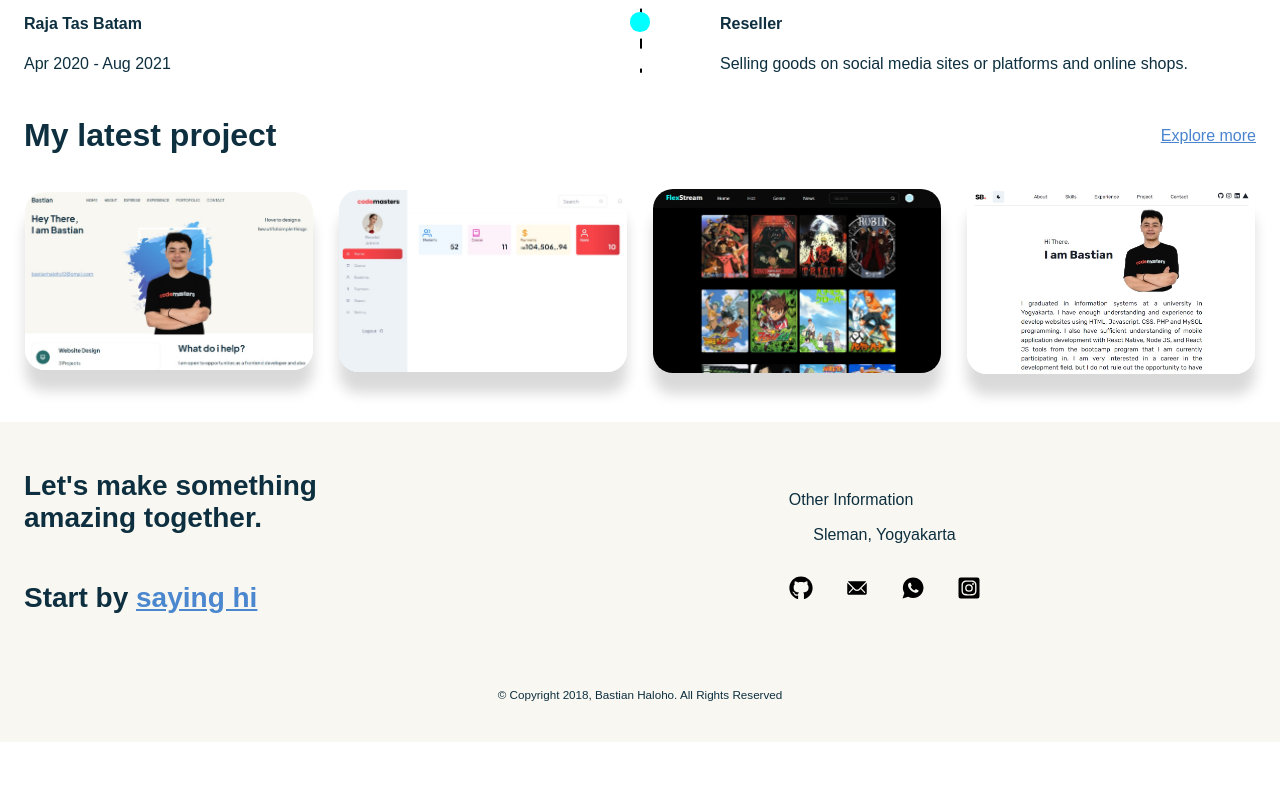
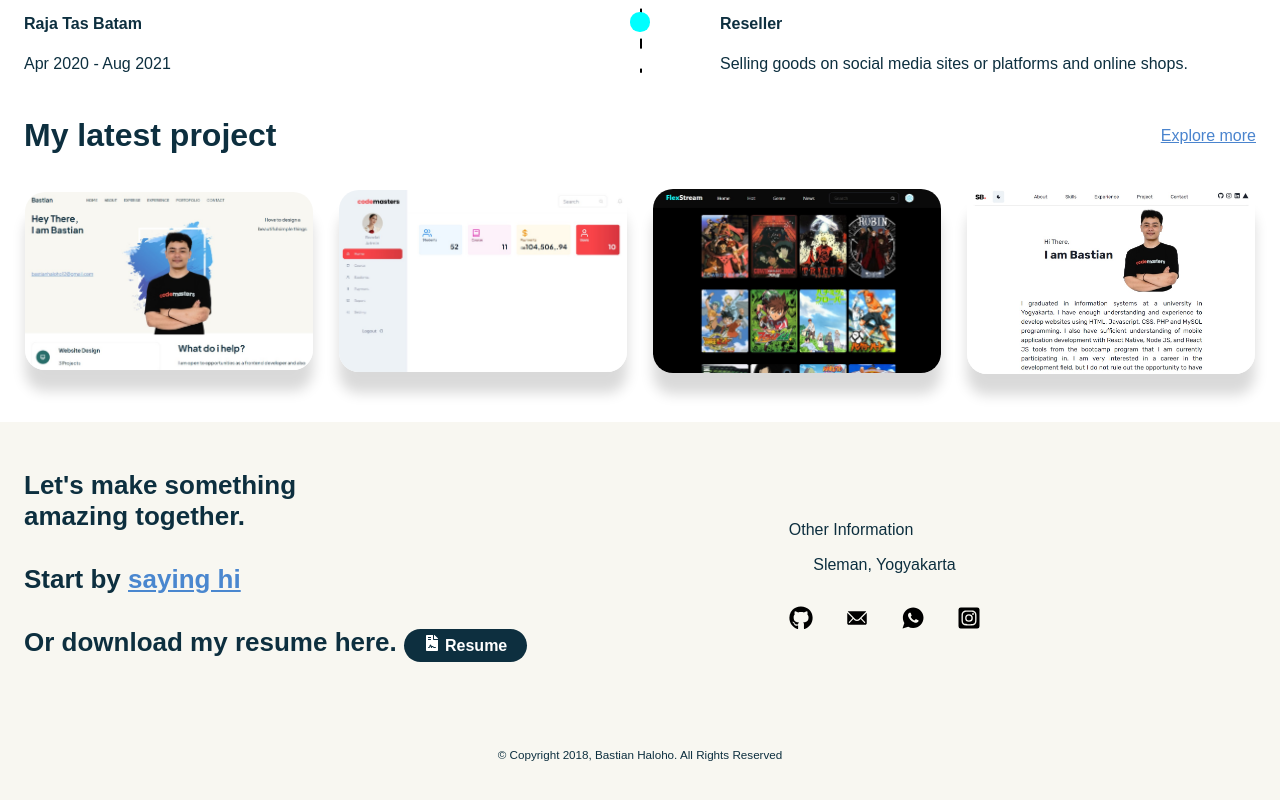
Before and after one commit to garfieldvans/port-v03, a React (Vite) app: page / in a window 1280 px wide. Shown: the part 1678-2478 px from the top of the page. Before the commit the page ends 2420 px from the top, so only its background shows below. Built offline with nearby package versions, Linux system fonts and the light colour scheme; some icons are missing; a web font is replaced by a local one.

Commit message:
menu bug fix2

```diff
--- a/src/Hooks/useOutsideAlert.jsx
+++ b/src/Hooks/useOutsideAlert.jsx
@@ -1,16 +1,19 @@
 import { useEffect, useState } from "react";
 
-export default function useOutsideAlerter({menuRef, setMenuOpened}) {
+export default function useOutsideAlerter({menuRef, setMenuOpened, menuBtnRef}) {
   const viewport_width = document.documentElement.clientWidth;
   useEffect(() => {
     /**
      * Alert if clicked on outside of element
      */
     function handleClickOutside(event) {
-      if (menuRef.current && !menuRef.current.contains(event.target)) {
-        if (viewport_width <= 640) {
-            setMenuOpened(false);
-        }
+      if (
+        menuRef.current &&
+        !menuRef.current.contains(event.target) &&
+        menuBtnRef.current &&
+        !menuBtnRef.current.contains(event.target)
+      ) {
+        setMenuOpened(false);
       }
     }
     // Bind the event listener
@@ -19,6 +22,6 @@ export default function useOutsideAlerter({menuRef, setMenuOpened}) {
       // Unbind the event listener on clean up
       document.removeEventListener("mousedown", handleClickOutside);
     };
-  }, [menuRef]);
+  }, [menuRef, menuBtnRef, setMenuOpened]);
 
 }
--- a/src/components/Header.jsx
+++ b/src/components/Header.jsx
@@ -9,11 +9,13 @@ import { contact } from "../utils/data";
 
 const Header = () => {
   const menuRef = useRef(null);
+  const menuBtnRef = useRef(null);
   const [menuOpened, setMenuOpened] = useState(false);
   const headerShadow = useHeaderShadow();
 
   useOutsideAlerter({
     menuRef,
+    menuBtnRef,
     setMenuOpened,
   });
 
@@ -30,7 +32,7 @@ const Header = () => {
         <div className={css.name}>Bastian</div>
 
         <ul
-          // ref={menuRef}
+          ref={menuRef}
           style={getMenuStyles(menuOpened)}
           className={`flexCenter ${css.menu}`}
         >
@@ -67,6 +69,7 @@ const Header = () => {
         </div>
 
         <div
+        ref={menuBtnRef}
           className={css.menuIcon}
           onClick={() => {
             setMenuOpened((prev) => !prev);
--- a/src/components/contact/Contact.jsx
+++ b/src/components/contact/Contact.jsx
@@ -1,9 +1,12 @@
 import React from "react";
 import { footerVariants, staggerChildren } from "../../utils/motion";
 import css from "./Contact.module.scss";
-import {motion} from 'framer-motion'
+import { motion } from "framer-motion";
 import { FaLocationDot } from "react-icons/fa6";
+import { FaFileContract } from "react-icons/fa";
 import { contact } from "../../utils/data";
+import resume from "../../../public/sebastian_resume.pdf";
+
 const Contact = () => {
   return (
     <motion.section
@@ -11,13 +14,14 @@ const Contact = () => {
       initial="hidden"
       whileInView="show"
       viewport={{ once: false, amount: 0.25 }}
-    className={`paddings ${css.wrapper}`}>
+      className={`paddings ${css.wrapper}`}
+    >
       <a className="anchor" id="contact"></a>
-
 
       <motion.div
         variants={footerVariants}
-      className={`innerWidth yPaddings flexCenter ${css.container}`}>
+        className={`innerWidth yPaddings flexCenter ${css.container}`}
+      >
         <div className={css.left}>
           <span className="primaryText">
             Let's make something <br />
@@ -26,31 +30,37 @@ const Contact = () => {
           <span className="primaryText">
             Start by <a href="mailto: bastianhaloho12@gmail.com">saying hi</a>
           </span>
+          <span className="primaryText">
+            Or download my resume here.{" "}
+            <a
+              download="Sebastian-Resume"
+              target="_blank"
+              rel="noopener noreferrer"
+              href={resume}
+            >
+              <FaFileContract  style={{marginRight: "5px",}}/>Resume
+            </a>
+          </span>
         </div>
 
         <div className={css.right}>
           <div className={css.info}>
             <span className="secondaryText">Other Information</span>
-            <p><FaLocationDot color="black" size="20px"/>   Sleman, Yogyakarta</p>
+            <p>
+              <FaLocationDot color="black" size="20px" /> Sleman, Yogyakarta
+            </p>
           </div>
-          <div className={css.menu} >
-          {contact.map((contact, i)=>{
-            // console.log(contact.name);
+          <div className={css.menu}>
+            {contact.map((contact, i) => {
               return (
-
-          <div
-        //   style={{ display: 'flex', flexDirection: 'column', alignItems: 'center' }}
-
-          key={i}
-          >
+                <div key={i}>
                   <a href={contact.link}>
-                <contact.icon className={css.icons}/>
+                    <contact.icon className={css.icons} />
                   </a>
                 </div>
-            )
+              );
             })}
           </div>
-
         </div>
       </motion.div>
     </motion.section>
--- a/src/components/contact/Contact.module.scss
+++ b/src/components/contact/Contact.module.scss
@@ -13,18 +13,49 @@
       flex: 3;
       > * {
         display: block;
-        font-size: 28px;
+        font-size: 26px;
       }
+
       > :nth-child(2) {
-        @media (max-width: $sm), (max-width: $md){
-            font-size: 22px;
+        @media (max-width: $sm), (max-width: $md) {
+          font-size: 22px;
         }
-        margin-top: 3rem;
-
+        margin-top: 2rem;
+        margin-bottom: 1rem;
 
         a {
           text-decoration: underline;
           color: #4a87cf;
+        }
+      }
+
+      > :nth-child(3) {
+        @media (max-width: $sm), (max-width: $md) {
+          font-size: 22px;
+          display: flex;
+          flex-direction: column;
+          gap: 1rem;
+        }
+        margin-top: 2rem;
+        margin-bottom: 1rem;
+
+        a {
+          @media (max-width: $sm), (max-width: $md) {
+
+            width: 40%;
+          }
+          background-color: $primary;
+          color: white;
+          // margin-inline-start: 1rem;
+          padding-right: 20px;
+          padding-left: 20px;
+          padding-top: 8px;
+          padding-bottom: 8px;
+          border-radius: 20px;
+          text-decoration: none;
+          font-size: 16px;
+          align-items: center;
+          justify-content: space-between;
         }
       }
     }
@@ -33,8 +64,8 @@
       flex: 2;
       flex-direction: column;
       .info {
-        @media (max-width: $sm), (max-width: $md){
-            font-size: 16px;
+        @media (max-width: $sm), (max-width: $md) {
+          font-size: 16px;
         }
         margin-bottom: 2rem;
         > * {
@@ -59,8 +90,8 @@
           }
           .icons {
             @media (max-width: $sm), (max-width: $md) {
-                width: 1rem;
-                height: 1rem;
+              width: 1rem;
+              height: 1rem;
             }
             width: 1.5rem;
             height: 1.5rem;
--- a/src/utils/motion.js
+++ b/src/utils/motion.js
@@ -191,8 +191,8 @@ export const listItem = {
 };
 
 export const getMenuStyles = (menuOpened) => {
-  if (document.documentElement.clientWidth <= 768) {
-    console.log("outside of sidebar reached")
+  if (document.documentElement.clientWidth <= 640) {
+    // console.log("outside of sidebar reached")
     return { right: !menuOpened && "-100%" };
   }
 };
```
Also changed, not shown: 1 other file (tests, documents, lock files or other folders). Lines whose indentation alone changed are shown as unchanged.
